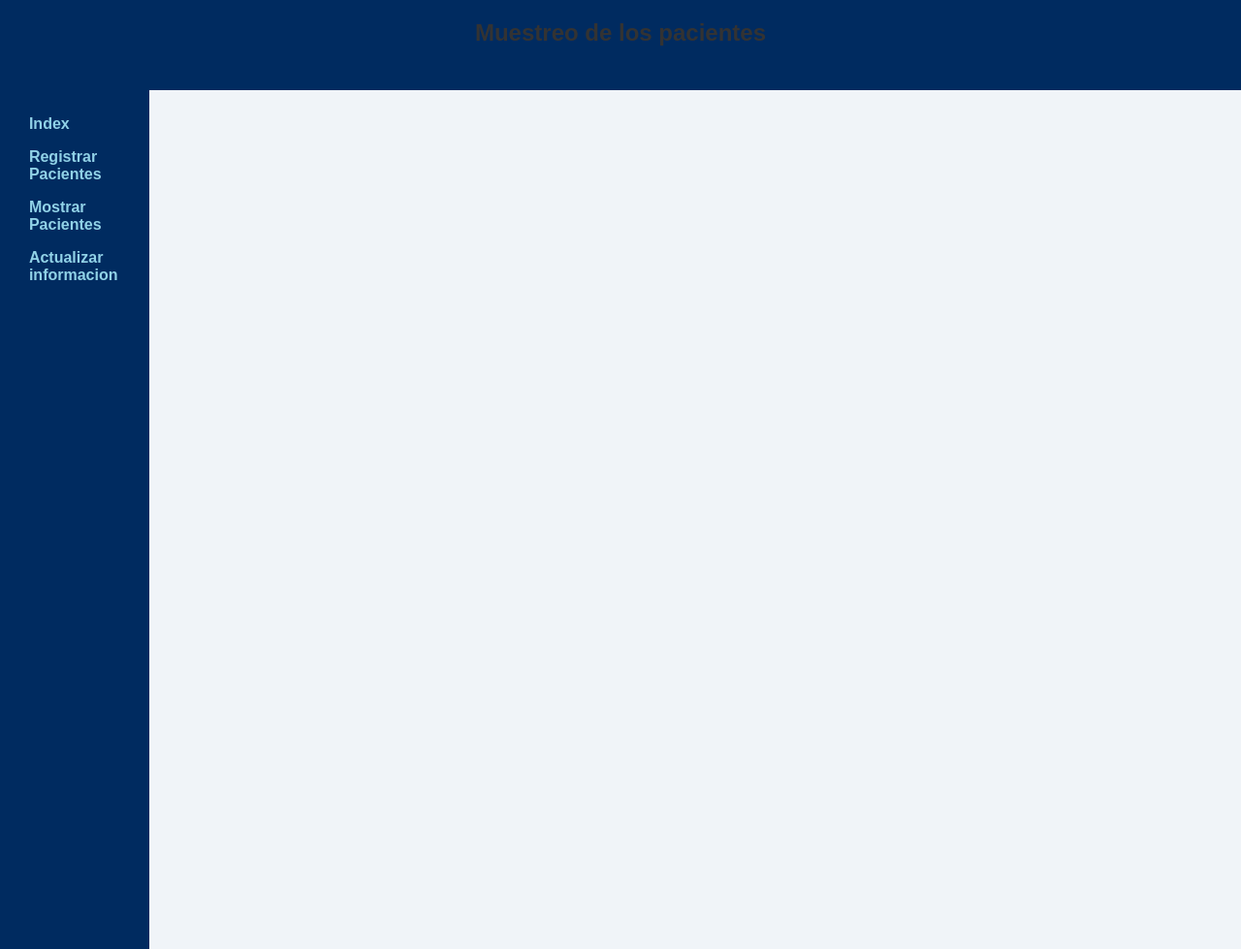
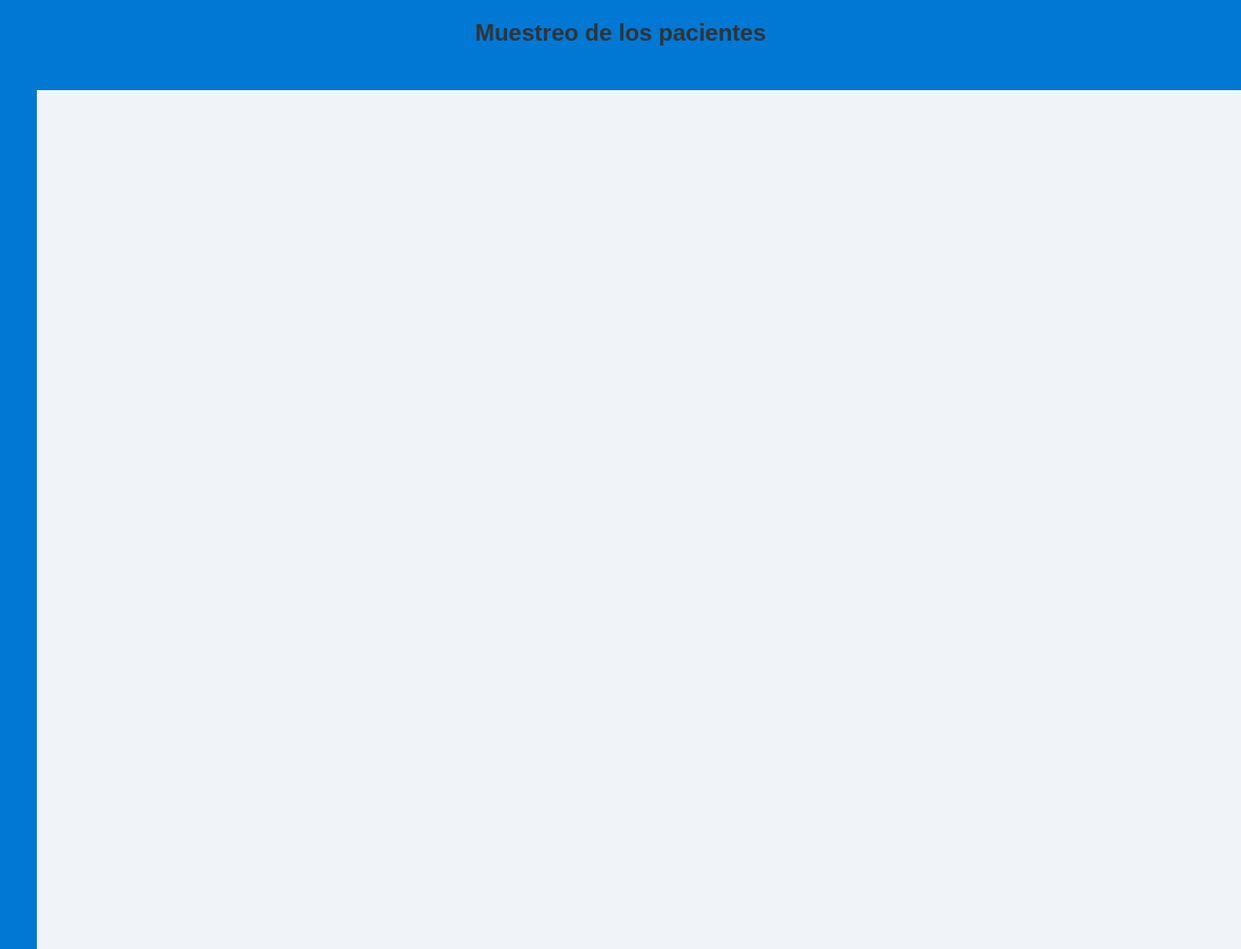
Before and after one commit to Datzu712/idk-ambiente-web, a PHP site: page /idk-ambiente-web/frontEnd/views/mostrarPacientes.php in a window 1280 px wide. Shown: the whole page at 97% size. Run offline with PHP 8.4, Linux system fonts and the light colour scheme.

Commit message:
Se hace una animacion de nav y se cambia el color

```diff
--- a/frontEnd/css/sidebar.css
+++ b/frontEnd/css/sidebar.css
@@ -2,11 +2,17 @@
     display: flex;
     flex-direction: column;
     align-items: center;
-    width: 10%;
+    width: 1%;
     height: 100%;
     padding: 1%;
     position: fixed;
-    background-color: rgb(0, 43, 96);
+    background-color: #0078d4;
+    transition: width 0.3s ease;
+    overflow: hidden
+}
+
+.sidebar:hover {
+    width: 20%;
 }
 
 .sidebar ul {
@@ -16,6 +22,9 @@
     gap: 20px;
     border-radius: 8px;
     padding: 4%;
+    width: 100%;
+    display: flex;
+    flex-direction: column;
 }
 
 .sidebar li {
@@ -24,6 +33,15 @@
     font-weight: bold;
     padding: 8px 12px;
     border-radius: 5px;
+    opacity: 0;
+    transform: translateX(-100%);
+    transition: opacity 0.3s ease, transform 0.3s ease;
+    width: 100%;
+}
+
+.sidebar:hover li {
+    opacity: 1;
+    transform: translateX(0);
 }
 
 .sidebar li:hover {
--- a/frontEnd/css/style.css
+++ b/frontEnd/css/style.css
@@ -14,7 +14,7 @@ header {
   display: flex;
   flex-direction: column;
   align-items: center;
-  background-color: rgb(0, 43, 96);
+  background-color: #0078d4;
 }
 
 .navbar {
```
